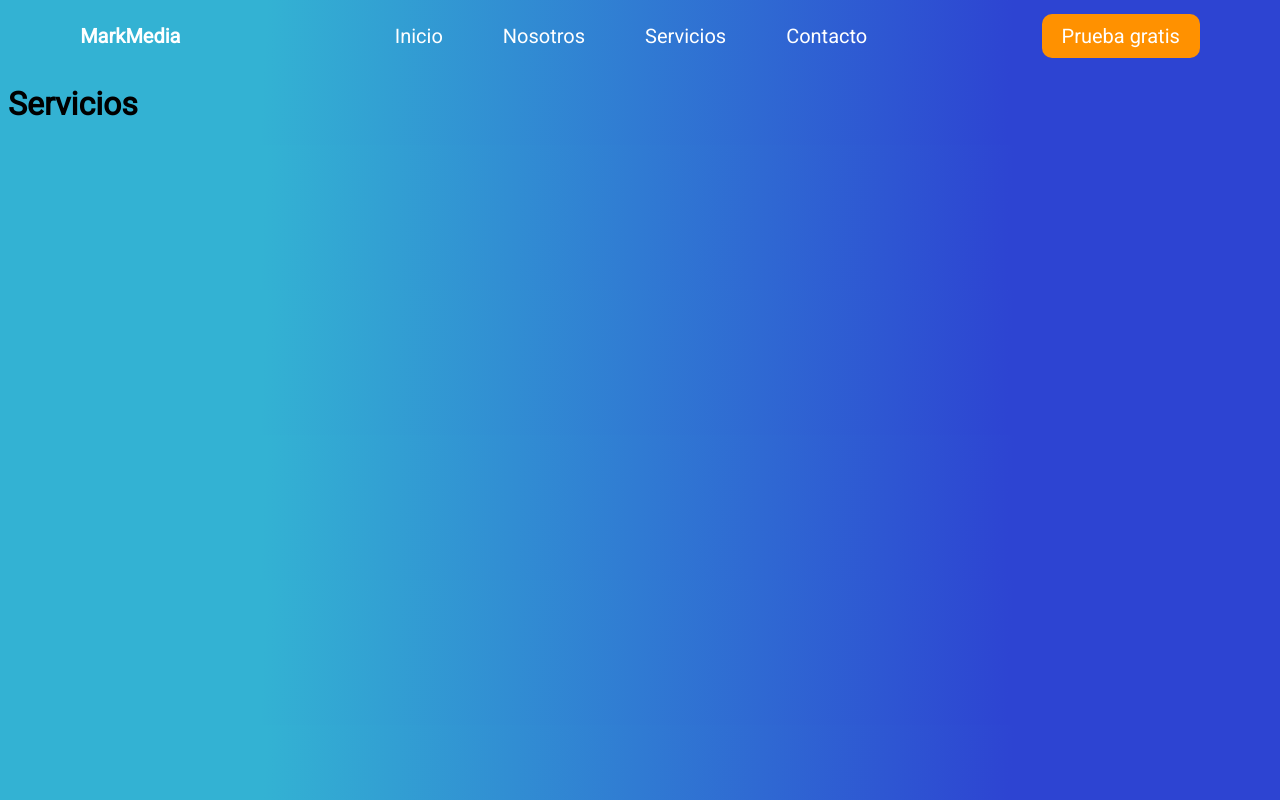
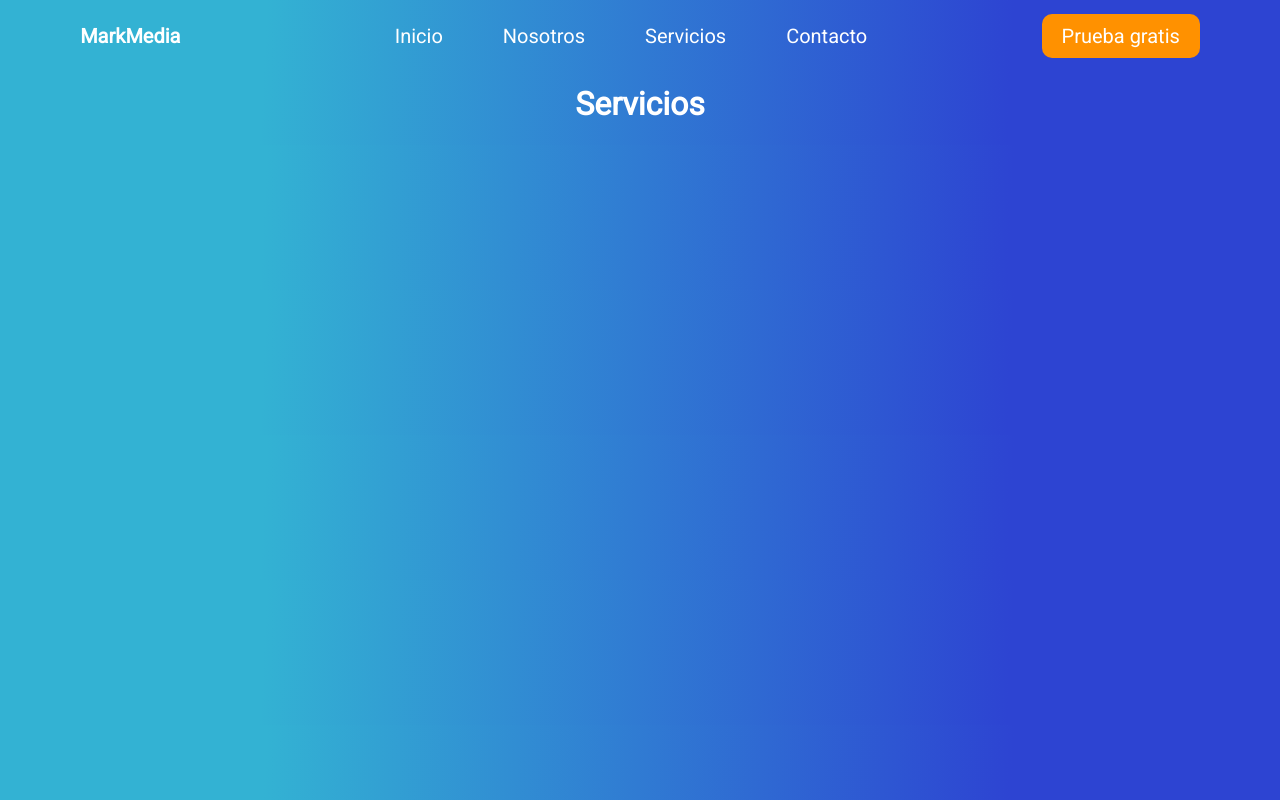
Before and after one commit to ingdanielbs/project_html, a plain HTML site: page pages/services.html in a window 1280 px wide. Drawn offline with Linux system fonts and the light colour scheme.

Commit message:
Service center

```diff
--- a/css/styles.css
+++ b/css/styles.css
@@ -72,3 +72,9 @@ main span{
     margin-bottom: 20px;
     padding: 10px;
 }
+
+h1 {
+    justify-content: center;
+    display: flex;
+    color: white;
+}
--- a/pages/services.html
+++ b/pages/services.html
@@ -22,7 +22,7 @@
         <button class="btn">Prueba gratis</button>
     </nav>
 
-    <h1>Servicios</h1>
+    <h1 id="Servicio">Servicios</h1>
 
 
 </body>
```
